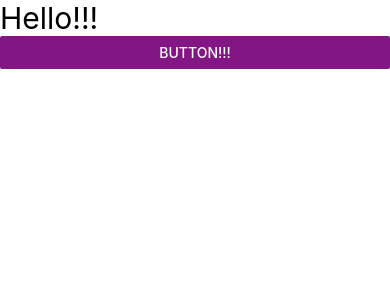
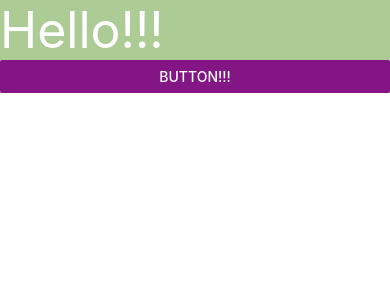
Before and after one commit to DiamondBaka/DuthieParkApp, a React Native app: screen / in a window 390 px wide. Shown: the top 300 px of the page. Built offline with nearby package versions, Linux system fonts and the light colour scheme.

Commit message:
STYLES!!!

```diff
--- a/App.jsx
+++ b/App.jsx
@@ -1,10 +1,10 @@
-import {Button, Text, View} from 'react-native'
-
+import {Button, Text, View, StyleSheet} from 'react-native'
+import styles from './style.js'
 function app() {
     return(
-        <View>
+        <View style={styles.viewStyle}>
             <View>
-                <Text style={{ fontSize: 30 }}>Hello!!!</Text>
+                <Text style={styles.textStyle}>Hello!!!</Text>
             </View>
             <View>
                 <Button title='BUTTON!!!' color='#841584'></Button>
--- /dev/null
+++ b/style.js
@@ -0,0 +1,11 @@
+import { StyleSheet } from "react-native";
+const styles=StyleSheet.create({
+    textStyle:{
+        fontSize:50,
+        color:"white"
+    },
+    viewStyle:{
+        backgroundColor:"#adcb95"
+    }
+})
+export default styles;
```
